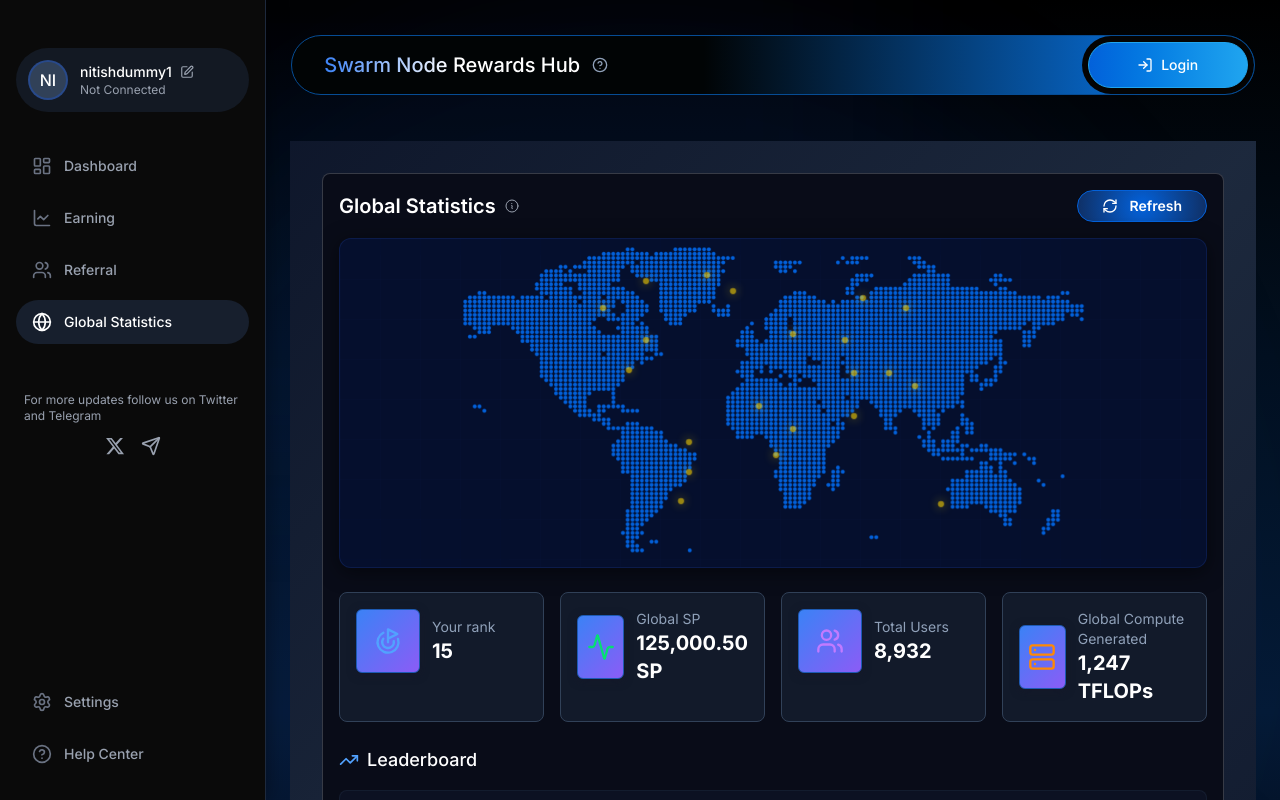
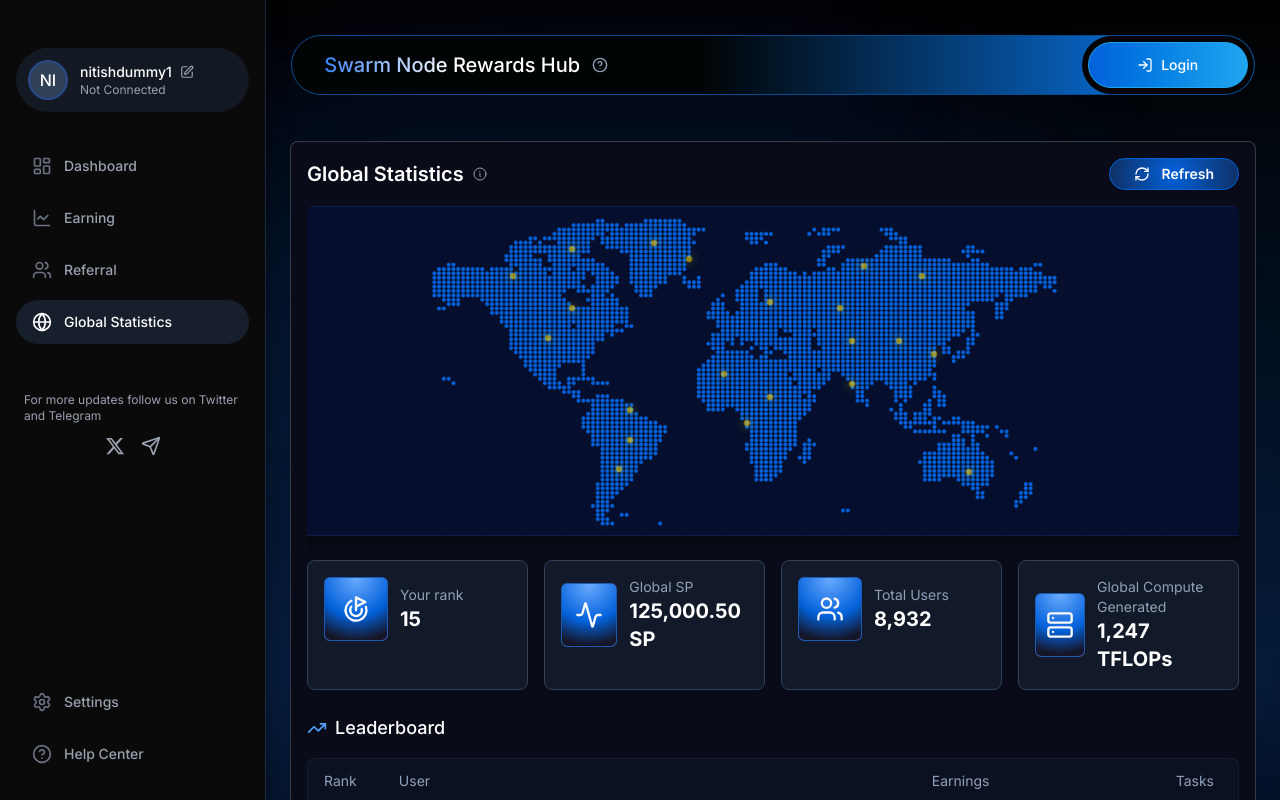
Before and after one commit to nitishmeswal/swarm, a Next.js app: page /global-statistics in a window 1280 px wide. Shown: the top 800 px of the page. Built offline with nearby package versions, Linux system fonts and the light colour scheme.

Commit message:
globalstat-page-fix

```diff
--- a/src/app/global-statistics/page.tsx
+++ b/src/app/global-statistics/page.tsx
@@ -2,7 +2,7 @@
 
 export default function GlobalStatisticsPage() {
   return (
-    <div className="min-h-screen bg-gradient-to-br from-slate-900 via-slate-800 to-slate-900 p-4 sm:p-6 lg:p-8">
+    <div className="min-h-screen ">
       <GlobalStatistics />
     </div>
   );
--- a/src/app/globals.css
+++ b/src/app/globals.css
@@ -289,19 +289,13 @@
 
   /* Icon background and container - combining both versions */
   .icon-bg {
-    background: radial-gradient(
-      circle at center 0.1%,
-      var(--color-blue-light) 0%,
-      var(--color-blue-primary) 50%,
-      var(--color-card-bg) 90%
-    );
+
     border: 0.5px solid #1d5ab3;
     border-radius: 0.5rem;
     width: 4rem;
     height: 4rem;
     position: relative;
     overflow: hidden;
-    box-shadow: 0 2px 8px color-mix(in srgb, var(--color-card-bg) 50%, transparent);
     transition: all 0.3s ease;
   }
 
@@ -318,17 +312,10 @@
       var(--color-blue-primary) 55%,
       var(--color-card-bg) 90%
     );
-    opacity: 0;
+    opacity: 1;
     transition: opacity 0.3s ease;
   }
 
-  .icon-bg:hover {
-    box-shadow: 0 4px 12px rgba(5, 97, 218, 0.4);
-  }
-
-  .icon-bg:hover::before {
-    opacity: 1;
-  }
 
   .icon-container {
     background: linear-gradient(135deg, #3b82f6 0%, #8b5cf6 100%);
@@ -655,7 +642,7 @@
 }
 
 .global-map img {
-  animation: float 7s ease-in-out infinite;
+  animation: normal 7s ease-in-out infinite;
   transition: transform 0.4s ease;
 }
 
--- a/src/components/GlobalStatistics.tsx
+++ b/src/components/GlobalStatistics.tsx
@@ -1,6 +1,6 @@
 "use client";
 
-import React, { useState, useEffect, useCallback } from "react";
+import React, { useState, useEffect, useCallback, useRef } from "react";
 import {
   Activity,
   Clock,
@@ -228,6 +228,26 @@
     }
   };
 
+  const scrollRef = useRef(null);
+
+  useEffect(() => {
+    const scrollEl = scrollRef.current;
+    if (!scrollEl) return;
+
+    // Container width fixed 1170px
+    const containerWidth = 1170;
+
+    // Viewport width (scroll container width)
+    const viewportWidth = scrollEl.clientWidth;
+
+    // Calculate scrollLeft to center the container horizontally in viewport
+    const scrollLeft = (containerWidth - viewportWidth) / 1.6;
+
+    if (scrollLeft > 0) {
+      scrollEl.scrollLeft = scrollLeft;
+    }
+  }, []);
+
   return (
     <div className="stat-card overflow-x-hidden p-4 rounded-lg">
       <div className="flex flex-col sm:flex-row justify-between items-start sm:items-center gap-3 sm:gap-0 mb-4">
@@ -254,17 +274,23 @@
       </div>
 
       {/* Global Map Visualization */}
-      <div className="global-map w-full h-[250px] sm:h-[330px] mb-6 border border-blue-900/30 relative">
+      <div
+        ref={scrollRef}
+        className="overflow-auto rounded-md"
+        style={{ scrollBehavior: "smooth" }}
+      >
+        <div className="global-map w-[1170px] h-[330px] mb-6 border border-blue-900/30 relative  ">
           <div className="absolute inset-0 bg-grid opacity-[0.15] z-0"></div>
           <img
             src="/images/map.png"
             alt={"globalStatistics.map.alt"}
-          className="absolute inset-0 w-full h-full object-contain z-10"
+            className="absolute top-0 left-0 w-full h-[330px] object-contain z-10"
             onError={(e) => {
               e.currentTarget.src =
                 "https://raw.githubusercontent.com/Neurolov/NeuroSwarm/main/public/images/map.png";
             }}
           />
+
           <div className="absolute inset-0 z-30 pointer-events-none cursor-pointer"></div>
           {/* Hardcoded Node Indicators (yellow dots) - Responsive positions */}
           <div
@@ -355,13 +381,14 @@
             style={{ top: "17%", left: "60%" }}
           />
         </div>
+      </div>
 
       {/* Stats Cards Row */}
       <div className="grid grid-cols-1 sm:grid-cols-2 md:grid-cols-4 gap-4 mb-6">
         <div className="flex flex-col p-4 bg-slate-800/50 rounded-lg border border-slate-700">
           <div className="flex gap-3 items-center">
-            <div className="icon-bg icon-container flex items-center justify-center rounded-md p-1 sm:p-2 bg-blue-500/20">
-              <Goal className="w-6 h-6 sm:w-7 sm:h-7 text-blue-400 relative z-10" />
+            <div className="icon-bg icon-container flex items-center justify-center rounded-md p-1 sm:p-2">
+              <Goal className="w-6 h-6 sm:w-7 sm:h-7 relative z-10" />
             </div>
             <div className="flex flex-col">
               <span className="text-sm text-slate-400">Your rank</span>
@@ -390,7 +417,7 @@
         <div className="flex flex-col p-4 bg-slate-800/50 rounded-lg border border-slate-700">
           <div className="flex gap-3 items-center">
             <div className="icon-bg icon-container flex items-center justify-center rounded-md p-1 sm:p-2 bg-green-500/20">
-              <Activity className="w-6 h-6 sm:w-7 sm:h-7 text-green-400 relative z-10" />
+              <Activity className="w-6 h-6 sm:w-7 sm:h-7  relative z-10" />
             </div>
             <div className="flex flex-col">
               <span className="text-sm text-slate-400">Global SP</span>
@@ -404,7 +431,7 @@
         <div className="flex flex-col p-4 bg-slate-800/50 rounded-lg border border-slate-700">
           <div className="flex gap-3 items-center">
             <div className="icon-bg icon-container flex items-center justify-center rounded-md p-1 sm:p-2 bg-purple-500/20">
-              <Users className="w-6 h-6 sm:w-7 sm:h-7 text-purple-400 relative z-10" />
+              <Users className="w-6 h-6 sm:w-7 sm:h-7  relative z-10" />
             </div>
             <div className="flex flex-col">
               <span className="text-sm text-slate-400">Total Users</span>
@@ -418,7 +445,7 @@
         <div className="flex flex-col p-4 bg-slate-800/50 rounded-lg border border-slate-700">
           <div className="flex gap-3 items-center">
             <div className="icon-bg icon-container flex items-center justify-center rounded-md p-1 sm:p-2 bg-orange-500/20">
-              <Server className="w-6 h-6 sm:w-7 sm:h-7 text-orange-400 relative z-10" />
+              <Server className="w-6 h-6 sm:w-7 sm:h-7  relative z-10" />
             </div>
             <div className="flex flex-col">
               <span className="text-sm text-slate-400">
```
Lines whose indentation alone changed are shown as unchanged.
